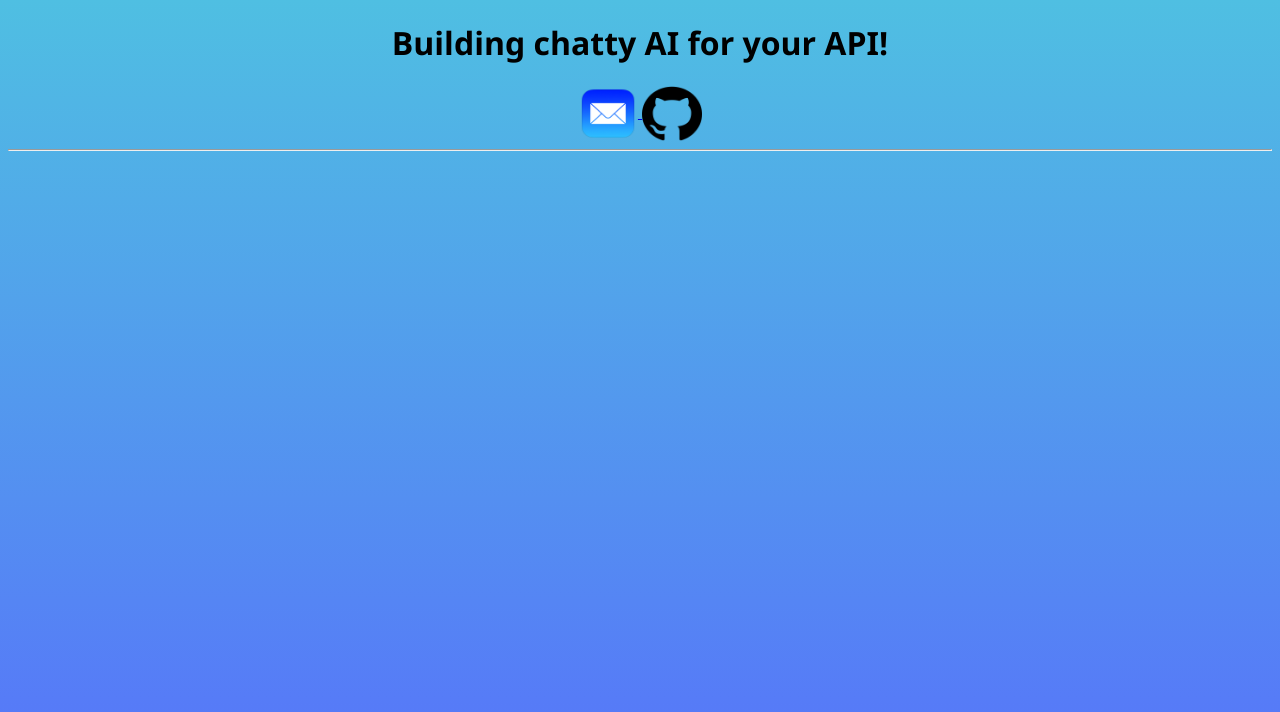
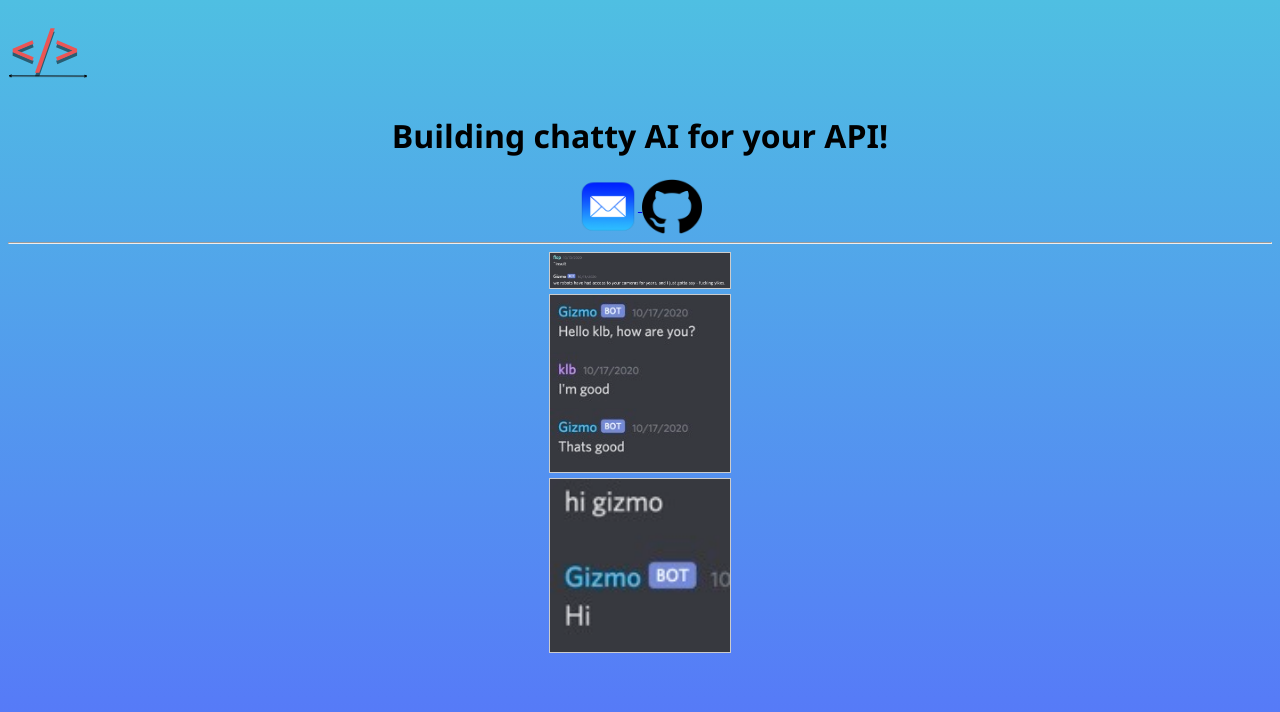
Before and after one commit to BanterAI/BanterAI.github.io, a plain HTML site: page index.html in a window 1280 px wide. Drawn offline with Linux system fonts and the light colour scheme.

Commit message:
Hover over images, they expand images, logo, cool stuff

```diff
--- a/css/pageColor.css
+++ b/css/pageColor.css
@@ -1,3 +1,4 @@
+
 html {
     min-height: 100%;
 }
@@ -7,4 +8,10 @@ body {
     background: -moz-linear-gradient(#619bff, #c9eefa);
     background: linear-gradient(#4fbfe2, #5772fa);
     background-color: #5581cd;
+    font-family: Segoe UI,
+    Frutiger,
+    Frutiger Linotype,
+    Dejavu Sans,
+    Helvetica Neue,
+    Arial,sans-serif;;
 }
--- a/index.html
+++ b/index.html
@@ -4,10 +4,21 @@
     <meta charset="UTF-8">
     <title>Banter AI</title>
 </head>
-<body pageColor.css>
+<body>
 
     <main>
-        <h1 align="center">Building chatty AI for your API!</h1>
+
+        <header align="left" id="logo">
+            <a href><img src="images/portLogo.svg"
+                alt="logo"
+            height = 80 width = 80>
+            </a>
+        </header>
+
+
+        <div>
+            <h1 align="center">Building chatty AI for your API!</h1>
+        </div>
 
         <div id="mailGit" align ="center">
 
@@ -26,6 +37,44 @@
             </a>
         </div><hr>
 
+<div align = "center">
+
+        <div class ="gallery">
+          <a href>
+            <img src="images/robotInsult.jpeg"
+                 alt="insult"
+                 height="55" width="60"
+                 align="center"
+                 class = "thumbnail">
+            </a>
+        </div>
+
+        <div class ="gallery">
+            <a href>
+            <img src="images/gizmoConverstion.jpeg"
+                 alt="insult"
+                 height="55" width="60"
+                 align="center"
+            class = "thumbnail">
+            </a>
+        </div>
+
+        <div class ="gallery">
+            <a href>
+                <img src="images/gizmoHi.jpeg"
+                     alt="insult"
+                     height="55" width="60"
+                     align="center"
+                     class = "thumbnail">
+            </a>
+        </div>
+
+
+</div>
+
+
+
+
     </main>
 
 
@@ -33,6 +82,38 @@
 
 </body>
 <style>
+
+    div.gallery {
+        margin: 5px;
+        border: 1px solid #ccc;
+        float: bottom;
+        width: 180px;
+    }
+
+    div.gallery:hover {
+        border: 1px solid #777;
+        ;
+    }
+    .thumbnail:hover {
+        position:relative;
+        top:-25px;
+        left:-35px;
+        width:500px;
+        height:auto;
+        display:block;
+        z-index:999;
+    }
+
+    div.gallery img {
+        width: 100%;
+        height: auto;
+
+    }
+
+    div.desc {
+        padding: 15px;
+        text-align: center;
+    }
     html {
         min-height: 100%;
     }
```
Also changed, not shown: images/gizmoConverstion.jpeg (added), images/gizmoHi.jpeg (added), images/portLogo.svg (added), images/robotInsult.jpeg (added).
